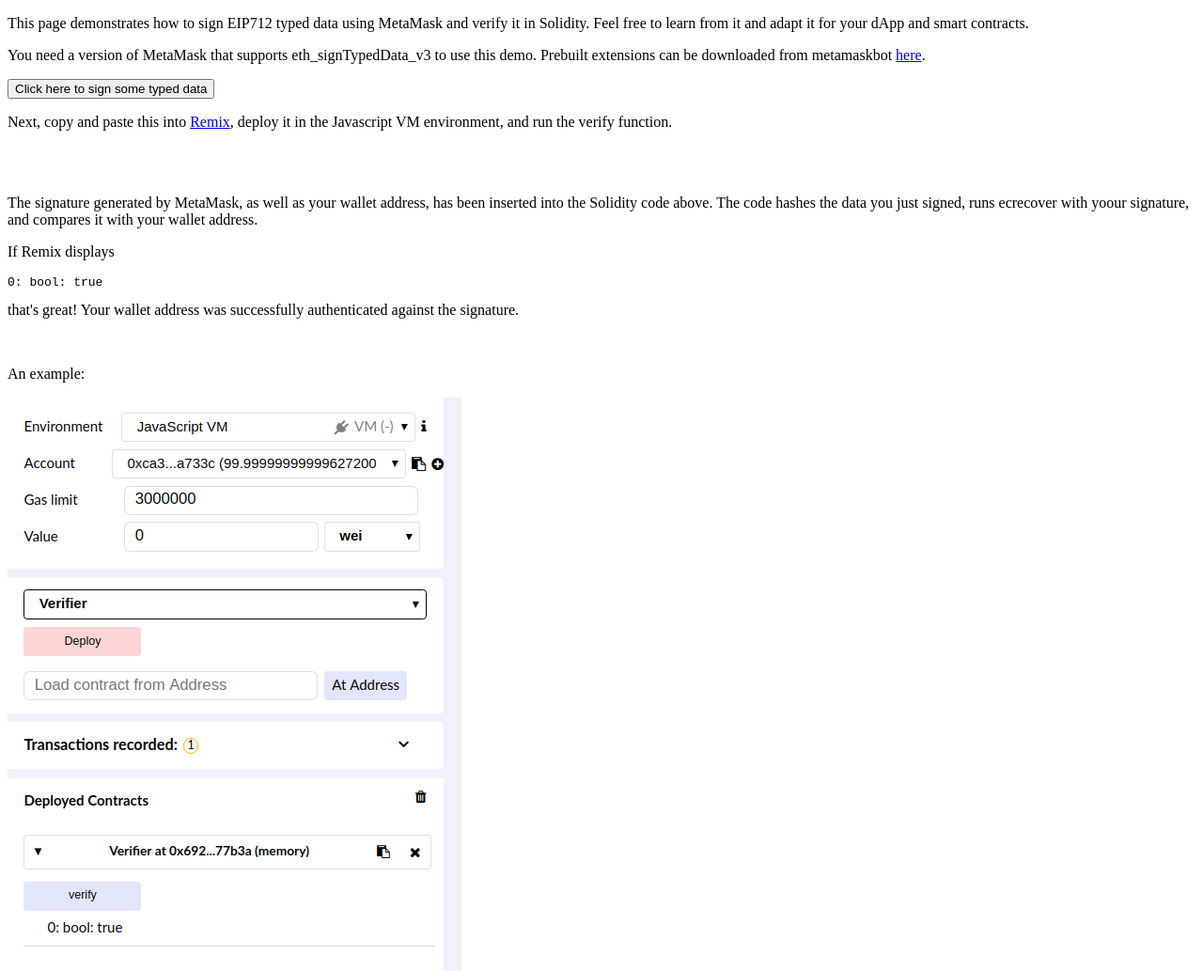
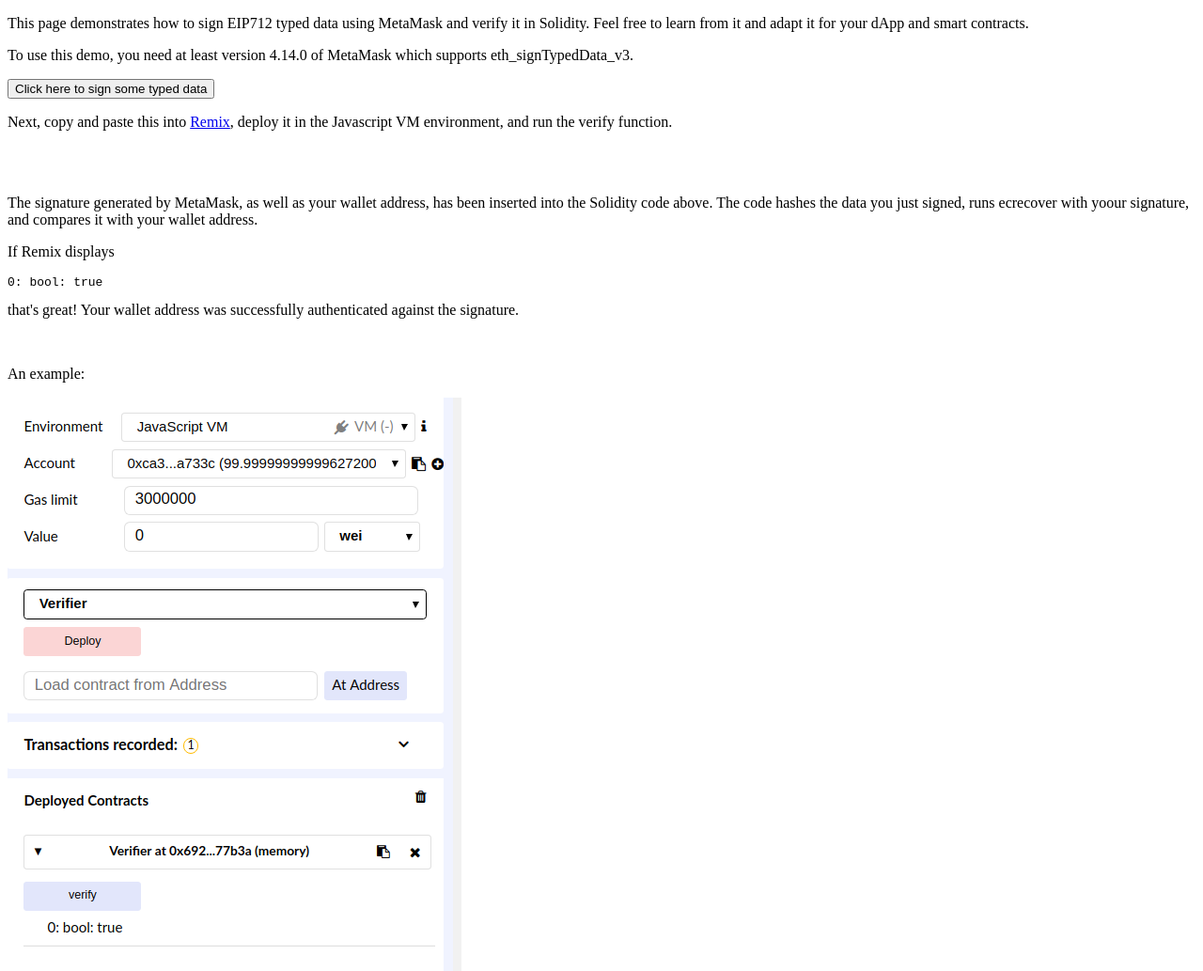
Before and after one commit to weijiekoh/eip712-signing-demo, a plain HTML site: page index.html in a window 1280 px wide. Shown: the whole page at 94% size. Drawn offline with Linux system fonts and the light colour scheme.

Commit message:
swaped signer and data and added MM version notice

```diff
--- a/index.html
+++ b/index.html
@@ -11,10 +11,7 @@
       dApp and smart contracts.
     </p>
     <p>
-      You need a version of MetaMask that supports eth_signTypedData_v3 to use
-      this demo.  Prebuilt extensions can be downloaded from metamaskbot <a
-          href="https://github.com/MetaMask/metamask-extension/pull/4803"
-          target="_blank">here</a>.
+      To use this demo, you need at least version 4.14.0 of MetaMask which supports eth_signTypedData_v3.
     </p>
 
     <button id="signBtn">Click here to sign some typed data</button>
--- a/sign.js
+++ b/sign.js
@@ -82,7 +82,7 @@ window.onload = function (e) {
     web3.currentProvider.sendAsync(
       {
         method: "eth_signTypedData_v3",
-        params: [data, signer],
+        params: [signer, data],
         from: signer
       },
       function(err, result) {
```
